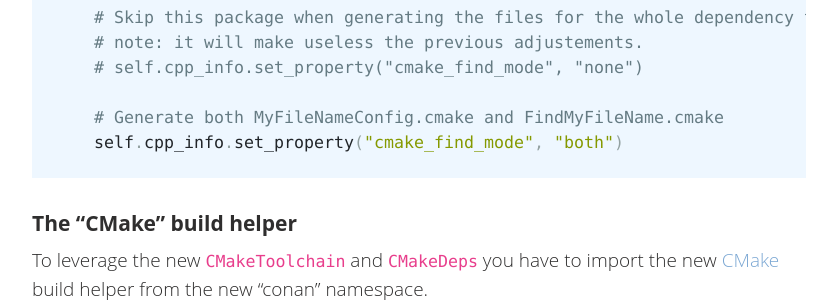
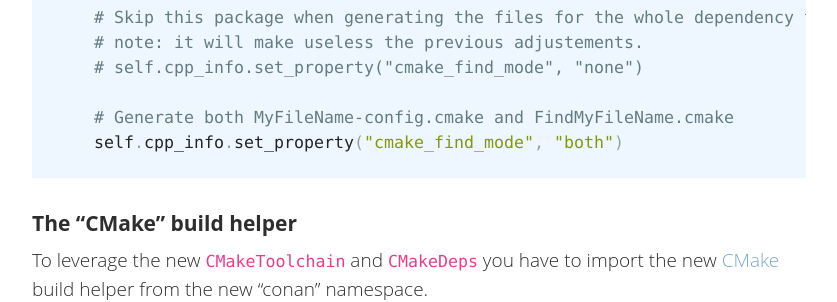
Before and after one commit to conan-io/conan-io.github.io, a Jekyll site: the page built from _posts/2021-09-07-New-CMake-Transparent-Integration-Guide.markdown, in a window 1280 px wide and 900 px high, scrolled down 5737 px. Shown: the part 152-454 px from the top of the window, without its empty margins (20-857 px from the left). Built offline with Jekyll 4.4.1, drawn with Linux system fonts in a browser that asks for light colours; comment, search, counter and statistics services are not loaded.

Commit message:
Update _posts/2021-09-07-New-CMake-Transparent-Integration-Guide.markdown
Co-authored-by: Javier G. Sogo <jgsogo@gmail.com>

```diff
--- a/_posts/2021-09-07-New-CMake-Transparent-Integration-Guide.markdown
+++ b/_posts/2021-09-07-New-CMake-Transparent-Integration-Guide.markdown
@@ -235,7 +235,7 @@ def package_info(self):
     # note: it will make useless the previous adjustements.
     # self.cpp_info.set_property("cmake_find_mode", "none")
 
-    # Generate both MyFileNameConfig.cmake and FindMyFileName.cmake
+    # Generate both MyFileName-config.cmake and FindMyFileName.cmake
     self.cpp_info.set_property("cmake_find_mode", "both")
 
 {% endhighlight %}
```
